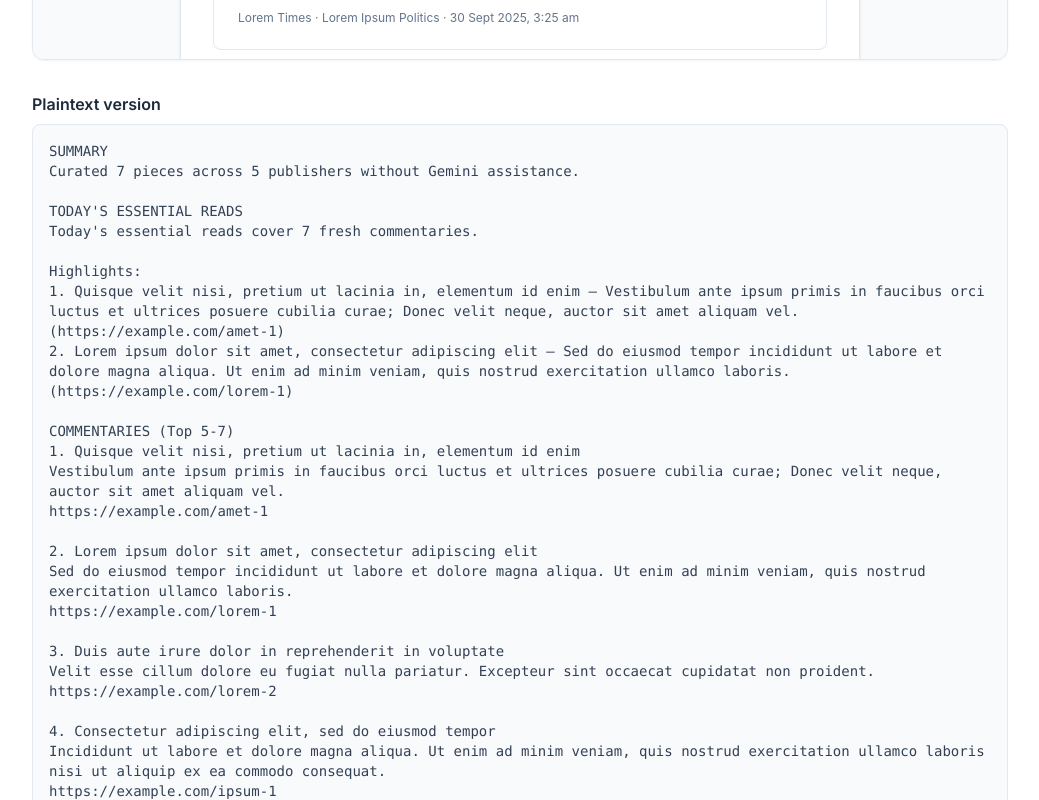
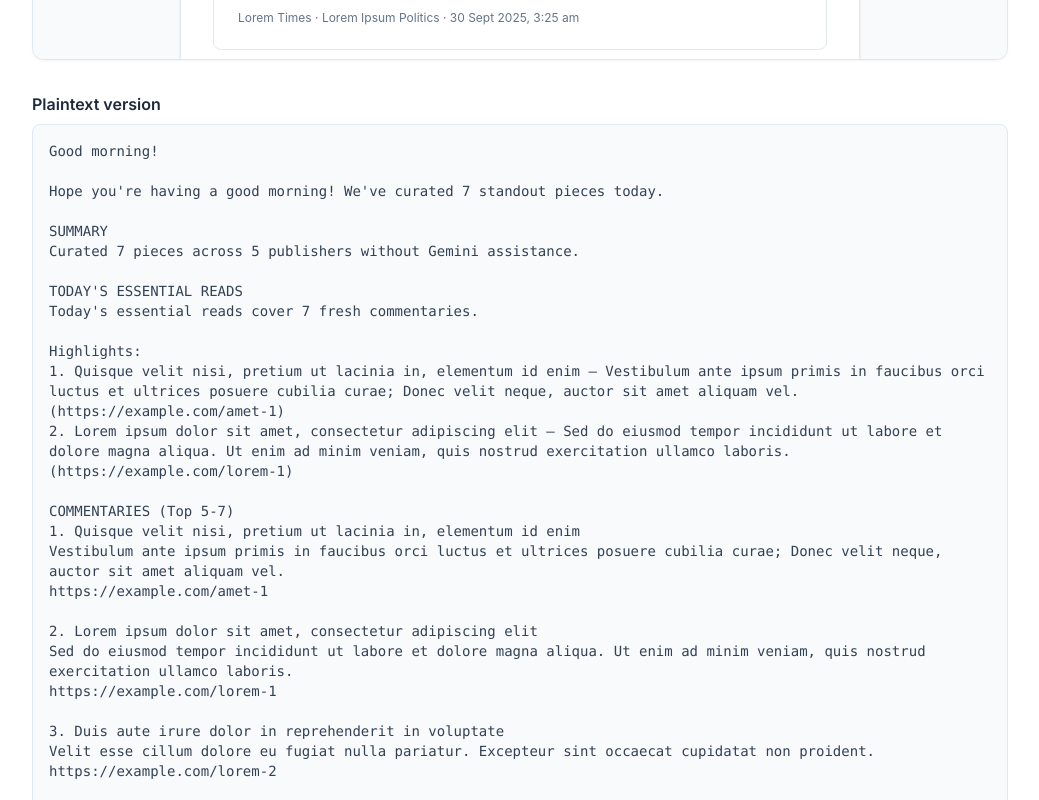
Before and after one commit to p55d2k/thegist, a Next.js app: page /email-preview in a window 1280 px wide. Shown: the part 1040-1840 px from the top of the page, without its empty margins (120-1159 px from the left). Built offline with nearby package versions, Linux system fonts and the light colour scheme.

Commit message:
feat(email): embed send ID in preview and into generated newsletter HTML/plaintext saved by /api/gemini

```diff
--- a/app/api/gemini/route.ts
+++ b/app/api/gemini/route.ts
@@ -6,7 +6,7 @@ import {
   saveNewsletterPlanStage,
   type SerializedTopicNewsGroup,
 } from "@/lib/firestore";
-import { formatArticles, formatRawBody } from "@/lib/email";
+import { formatArticles, formatRawBody, formatBody } from "@/lib/email";
 import { getDateString } from "@/lib/date";
 
 const AUTH_HEADER = "authorization";
@@ -119,7 +119,8 @@ export async function POST(request: NextRequest) {
   const formatted = await formatArticles(topics);
 
   await saveNewsletterPlanStage(sendId, {
-    formattedHtml: formatted.html,
+    // Ensure the saved HTML includes the sendId so sent emails match the preview
+    formattedHtml: formatBody(formatted, sendId),
     formattedText: formatted.text,
     formattedRawText: formatRawBody(formatted, sendId),
     aiMetadata: formatted.aiMetadata,
--- a/app/email-preview/page.tsx
+++ b/app/email-preview/page.tsx
@@ -1,4 +1,8 @@
-import { formatArticlesWithoutGemini, formatBody } from "@/lib/email";
+import {
+  formatArticlesWithoutGemini,
+  formatBody,
+  formatRawBody,
+} from "@/lib/email";
 
 type SerializedProcessedNewsItem = Omit<ProcessedNewsItem, "pubDate"> & {
   pubDate: string;
@@ -172,7 +176,13 @@ const EmailPreview = async () => {
       topics,
       "Email preview rendered without Gemini"
     );
-    const htmlEmail = formatBody(formatted, "preview");
+
+    // Mock send ID for preview verification. In production this will be a
+    // real unique send identifier returned by the send pipeline.
+    const mockSendId = `preview-${new Date().toISOString()}`;
+
+    const htmlEmail = formatBody(formatted, mockSendId);
+    const plainText = formatRawBody(formatted, mockSendId);
 
     return (
       <main className="mx-auto max-w-5xl space-y-8 px-6 py-10">
@@ -214,7 +224,7 @@ const EmailPreview = async () => {
             Plaintext version
           </h2>
           <pre className="whitespace-pre-wrap rounded-lg border border-slate-200 bg-slate-50 p-4 text-sm text-slate-700">
-            {formatted.text}
+            {plainText}
           </pre>
         </section>
 
```
